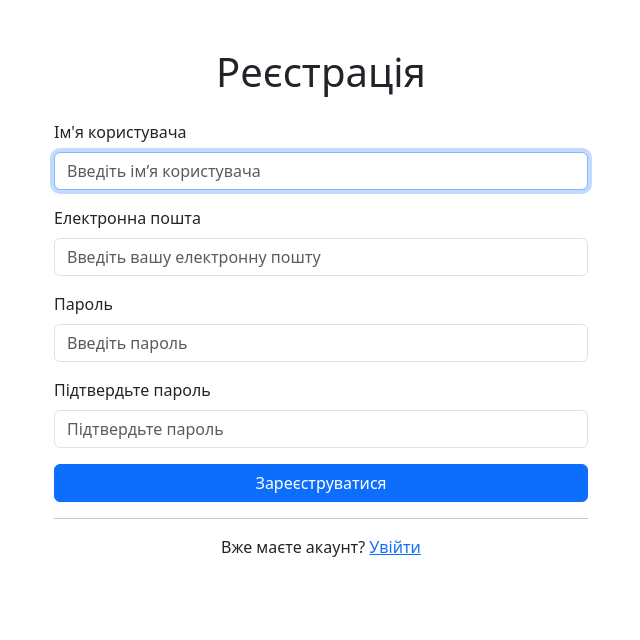
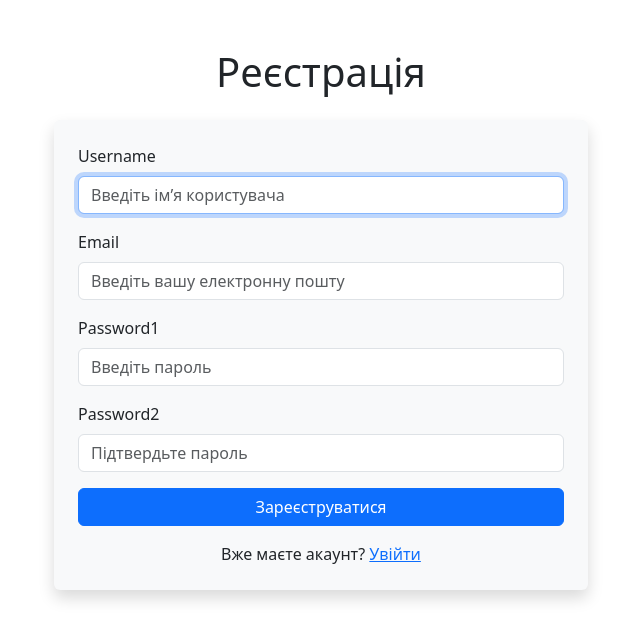
Before and after one commit to volodavkaa/DjangoProject, a Django app: template blog/users/templates/users/register.html in a window 1280 px wide. Shown: the top 640 px of the page, without its empty margins (319-959 px from the left). Run offline with Django 5.2, Linux system fonts and the light colour scheme; the template is opened without the code that fills it: values that come from a table or form of the project are taken from there, others are empty; some libraries are stand-ins or nearby versions.

Commit message:
`Removed form_tags.py and updated register.html to use UserRegisterForm instead of UserCreationForm. Updated views.py to reflect the change.`

```diff
--- a/blog/users/templates/users/register.html
+++ b/blog/users/templates/users/register.html
@@ -1,43 +1,31 @@
 {% extends "layout.html" %}
-{% load static %}
+{% load form_tags %}
 
 {% block title %}Реєстрація{% endblock %}
 
 {% block content %}
 <div class="container mt-5">
     <div class="row justify-content-center">
-        <div class="col-md-6">
+        <div class="col-lg-6 col-md-8">
             <h1 class="text-center mb-4">Реєстрація</h1>
-            <form id="registrationForm" method="POST" novalidate>
+            <form method="POST" class="p-4 shadow rounded bg-light">
                 {% csrf_token %}
-                <div class="mb-3">
-                    <label for="id_username" class="form-label">Ім'я користувача</label>
-                    {{ form.username }}
-                    <div class="invalid-feedback">Будь ласка, введіть ім'я користувача.</div>
+                {% for field in form %}
+                    <div class="mb-3">
+                        <label for="{{ field.id_for_label }}" class="form-label">{{ field.label }}</label>
+                        {{ field }}
+                        {% if field.errors %}
+                            <div class="text-danger">
+                                {{ field.errors }}
+                            </div>
+                        {% endif %}
+                    </div>
+                {% endfor %}
+                <button type="submit" class="btn btn-primary w-100">Зареєструватися</button>
+                <div class="text-center mt-3">
+                    Вже маєте акаунт? <a href="{% url 'login' %}">Увійти</a>
                 </div>
-                <div class="mb-3">
-                    <label for="id_email" class="form-label">Електронна пошта</label>
-                    {{ form.email }}
-                    <div class="invalid-feedback">Будь ласка, введіть дійсну електронну пошту.</div>
-                </div>
-                <div class="mb-3">
-                    <label for="id_password1" class="form-label">Пароль</label>
-                    {{ form.password1 }}
-                    <div class="invalid-feedback">
-                        Пароль повинен бути не менше 8 символів, містити цифри та букви.
-                    </div>
-                </div>
-                <div class="mb-3">
-                    <label for="id_password2" class="form-label">Підтвердьте пароль</label>
-                    {{ form.password2 }}
-                    <div class="invalid-feedback">Паролі повинні співпадати.</div>
-                </div>
-                <button type="submit" class="btn btn-primary w-100">Зареєструватися</button>
             </form>
-            <hr>
-            <div class="text-center">
-                <p>Вже маєте акаунт? <a href="{% url 'login' %}">Увійти</a></p>
-            </div>
         </div>
     </div>
 </div>
--- a/blog/users/views.py
+++ b/blog/users/views.py
@@ -3,19 +3,18 @@ from django.contrib import messages
 from users.forms import UserRegisterForm
 from django.contrib.auth.decorators import login_required
 from django.contrib.auth.views import LoginView
-
 from django.contrib.auth import login
 
 def register(request):
     if request.method == 'POST':
-        form = UserCreationForm(request.POST)
+        form = UserRegisterForm(request.POST)
         if form.is_valid():
             user = form.save()
             login(request, user)
             messages.success(request, f'Ласкаво просимо, {user.username}!')
             return redirect('homepage')
     else:
-        form = UserCreationForm()
+        form = UserRegisterForm()
     return render(request, 'users/register.html', {'form': form})
 
 
```
Also changed, not shown: blog/users/templatetags/__init__.py (added), blog/users/templatetags/form_tags.py (renamed from blog/posts/templatetags/form_tags.py).
